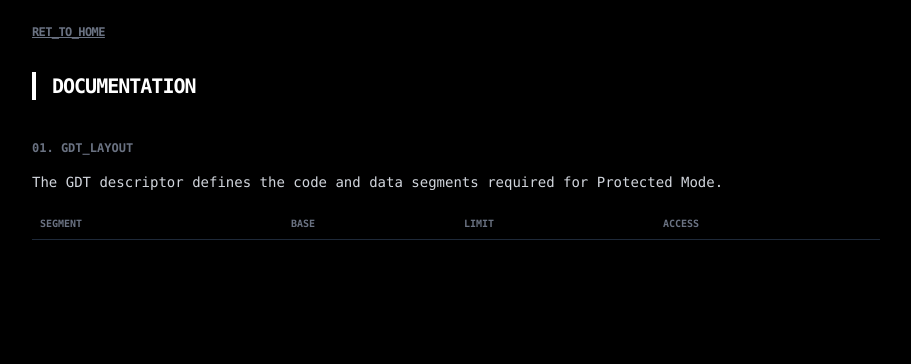
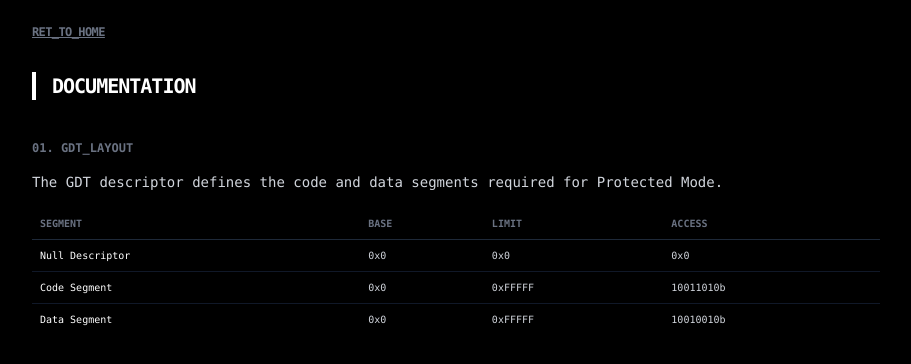
Before and after one commit to ValyMnDul/ApolOs, a Next.js app in the folder web/: page /docs in a window 1280 px wide. Shown: the top 364 px of the page, without its empty margins (184-1095 px from the left). Built offline with nearby package versions, Linux system fonts and the light colour scheme.

Commit message:
Add GDT layout details to documentation table

```diff
--- a/web/app/docs/page.tsx
+++ b/web/app/docs/page.tsx
@@ -23,6 +23,26 @@ export default function Docs(){
                                     <th className="p-2 text-gray-500 uppercase">Access</th>
                                 </tr>
                             </thead>
+                            <tbody className="divide-y divide-gray-900">
+                                <tr>
+                                    <td className="p-2 text-white">Null Descriptor</td>
+                                    <td className="p-2">0x0</td>
+                                    <td className="p-2">0x0</td>
+                                    <td className="p-2">0x0</td>
+                                </tr>
+                                <tr>
+                                    <td className="p-2 text-white">Code Segment</td>
+                                    <td className="p-2">0x0</td>
+                                    <td className="p-2">0xFFFFF</td>
+                                    <td className="p-2">10011010b</td>
+                                </tr>
+                                <tr>
+                                    <td className="p-2 text-white">Data Segment</td>
+                                    <td className="p-2">0x0</td>
+                                    <td className="p-2">0xFFFFF</td>
+                                    <td className="p-2">10010010b</td>
+                                </tr>
+                            </tbody>
                         </table>
                     </div>
                 </section>
```
